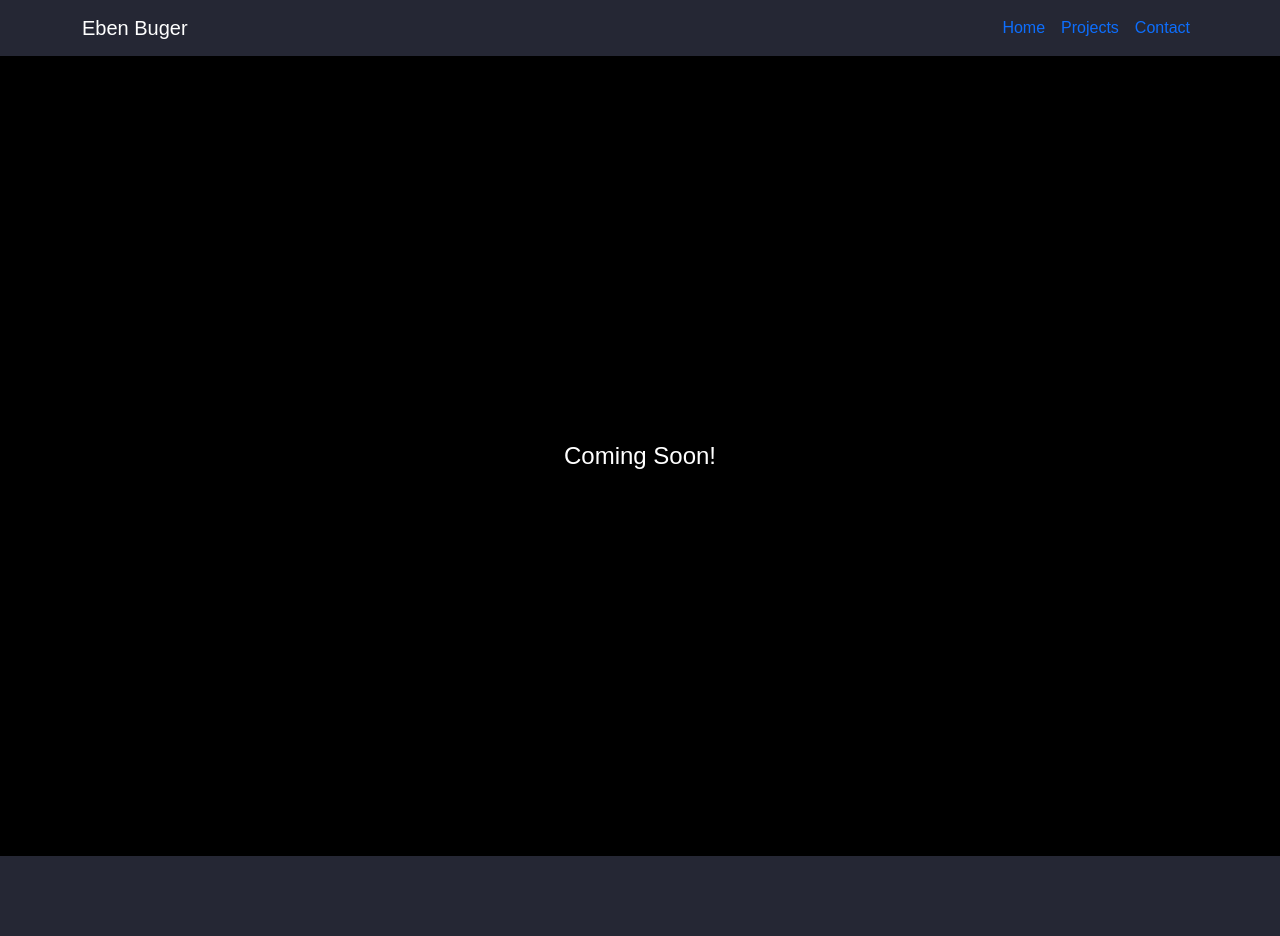
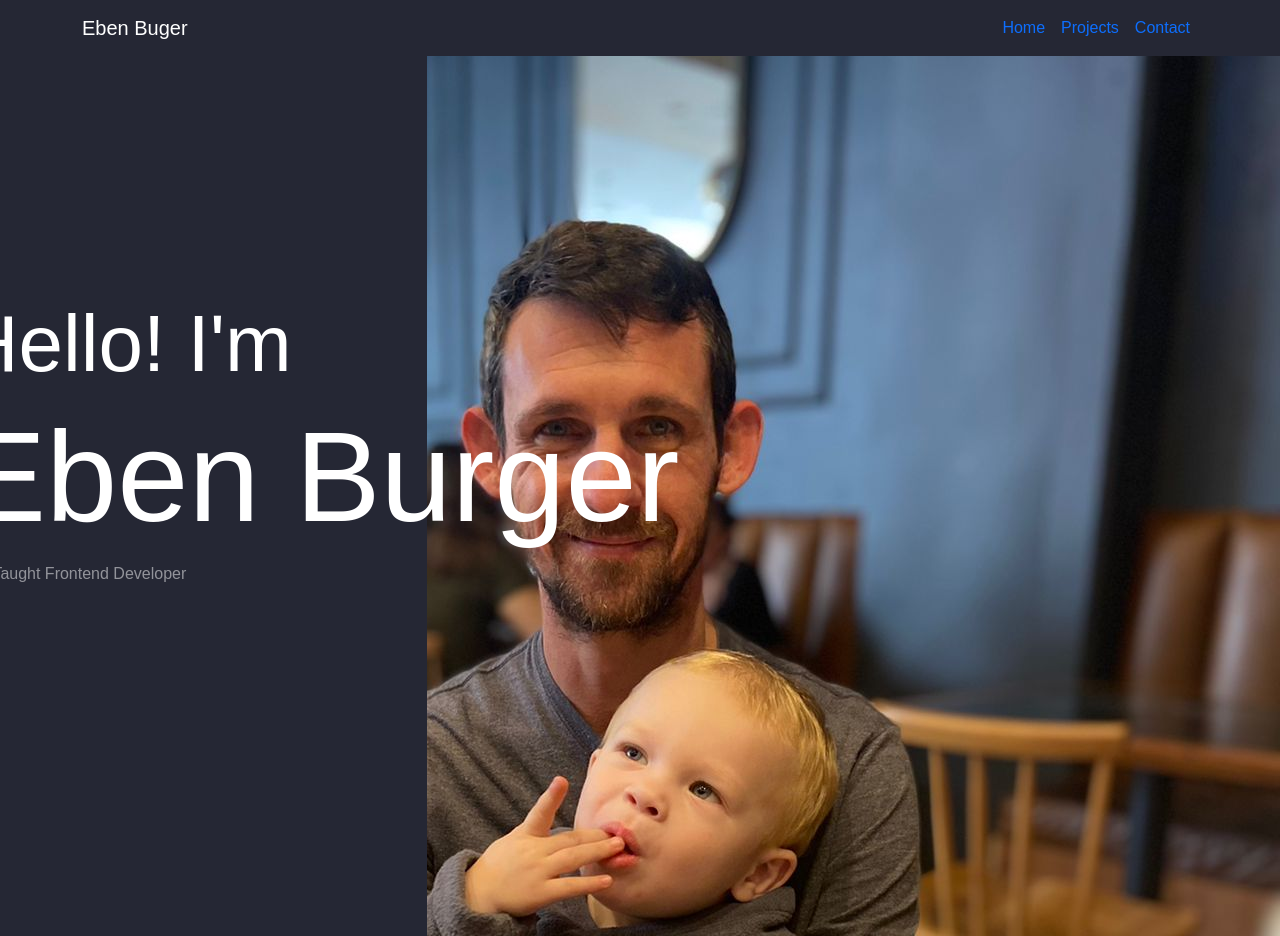
Before and after one commit to eben83/portfolio, a React (Create React App) app in the folder Portfolio/Portfolio.Web/ClientApp/: page / in a window 1280 px wide. Before the commit the page ends 856 px from the top, so only its background shows below. Built offline with nearby package versions, Linux system fonts and the light colour scheme.

Commit message:
home page image and welcome text added

```diff
--- a/Portfolio/Portfolio.Web/ClientApp/src/components/home.js
+++ b/Portfolio/Portfolio.Web/ClientApp/src/components/home.js
@@ -1,11 +1,24 @@
 import React, {} from 'react';
 import styled from 'styled-components'
+import Me from '../images/me.jpg'
 
 const Home = () => {
     return (
         <>
             <Wrapper>
-                <Title>Coming Soon!</Title>
+              <LeftSide>
+                <Heading>
+                  <Hello>Hello! I'm</Hello>
+                  <Name>Eben Burger</Name>
+                  <p className='text-white-50'>Self Taught Frontend Developer</p>
+                </Heading>
+              </LeftSide>
+              <RightSide>
+                <img src={Me} alt='Image of me' />
+                <RoundShape>
+
+                </RoundShape>
+              </RightSide>
             </Wrapper>
         </>
     );
@@ -13,16 +26,68 @@ const Home = () => {
 
 const Wrapper = styled.div `
   position: relative;
-  background: #000000;
-  height: 100vh;
+  background: #252734;
+  height: 60vh;
+  color: white;
+  display: flex;
 `
 
-const Title = styled.h4 `
+const LeftSide = styled.div`
+  width: 50%;
+  z-index: 20;
+`
+const Heading = styled.div`
   position: absolute;
   top: 50%;
-  left: 50%;
-  transform: translate(-50%, -50%);
-  color: #ffffff;
+  left: 25%;
+  transform: translate(-50%, 0);
+  z-index: 10;
+`
+const Hello = styled.h2`
+  font-size: 5rem;
+`
+const Name = styled.h1`
+  font-size: 8rem;
+`
+
+const RightSide = styled.div`
+  position: relative;
+  height: 55rem;
+  width: 100%;
+  overflow: hidden;
+  background-color: red;
+
+  img {
+    position: absolute;
+    top: -3rem;
+    right: 0;
+    z-index: 0;
+  }
+`
+
+const RoundShape = styled.div`
+  width: 400px;
+  height: 800px;
+  border-top-right-radius: 400px;
+  border-bottom-right-radius: 400px;
+
+  &:before {
+    bottom: 68px;
+    left: -75px;
+    width: 400px;
+    height: 660px;
+    border-top-right-radius: 400px;
+    border-bottom-right-radius: 400px;
+  }
+
+  &:after {
+    bottom: -46px;
+    left: 24px;
+    width: 450px;
+    height: 900px;
+    border-top-right-radius: 450px;
+    border-bottom-right-radius: 450px;
+  }
 `
 
 
```
